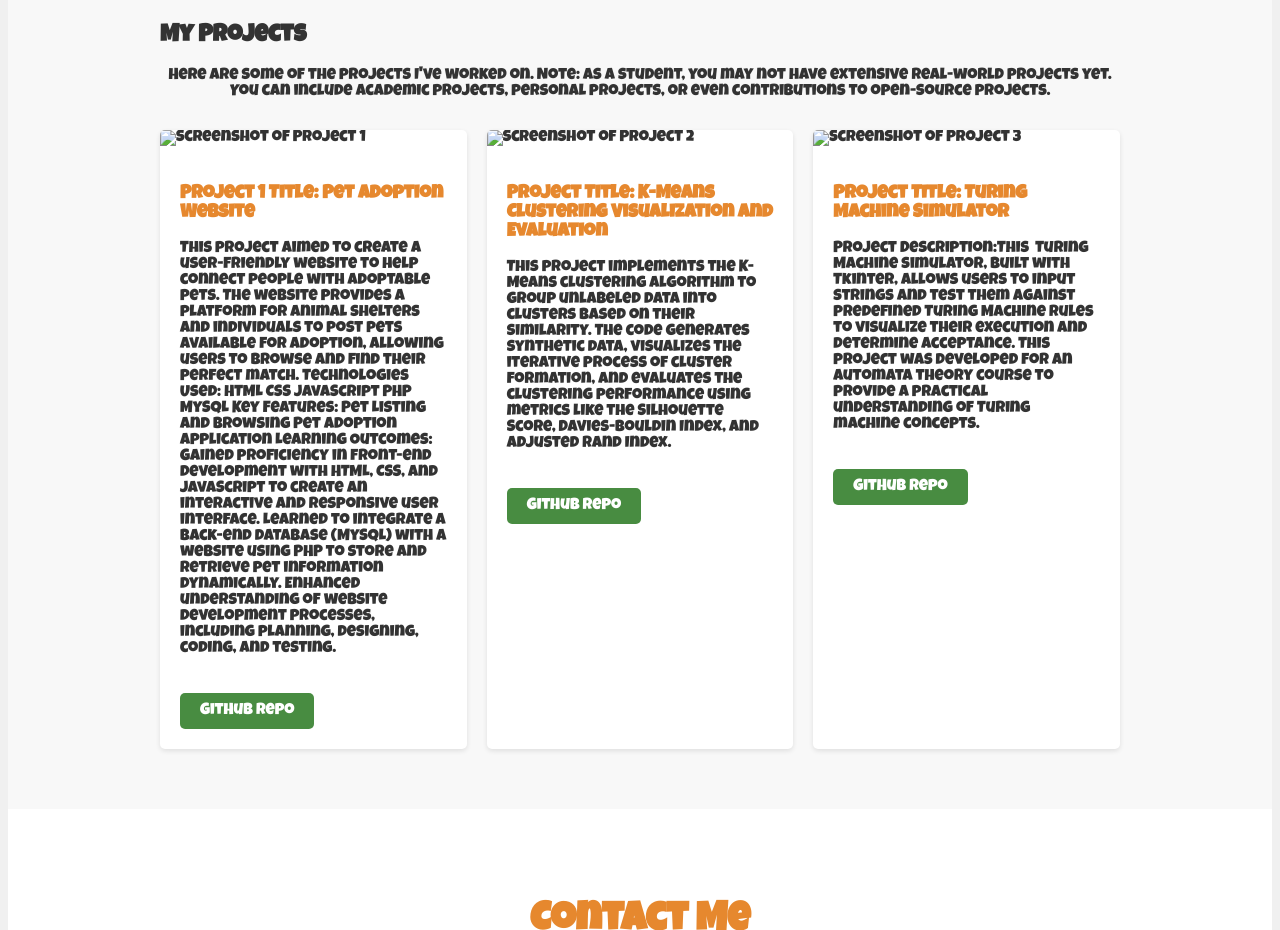
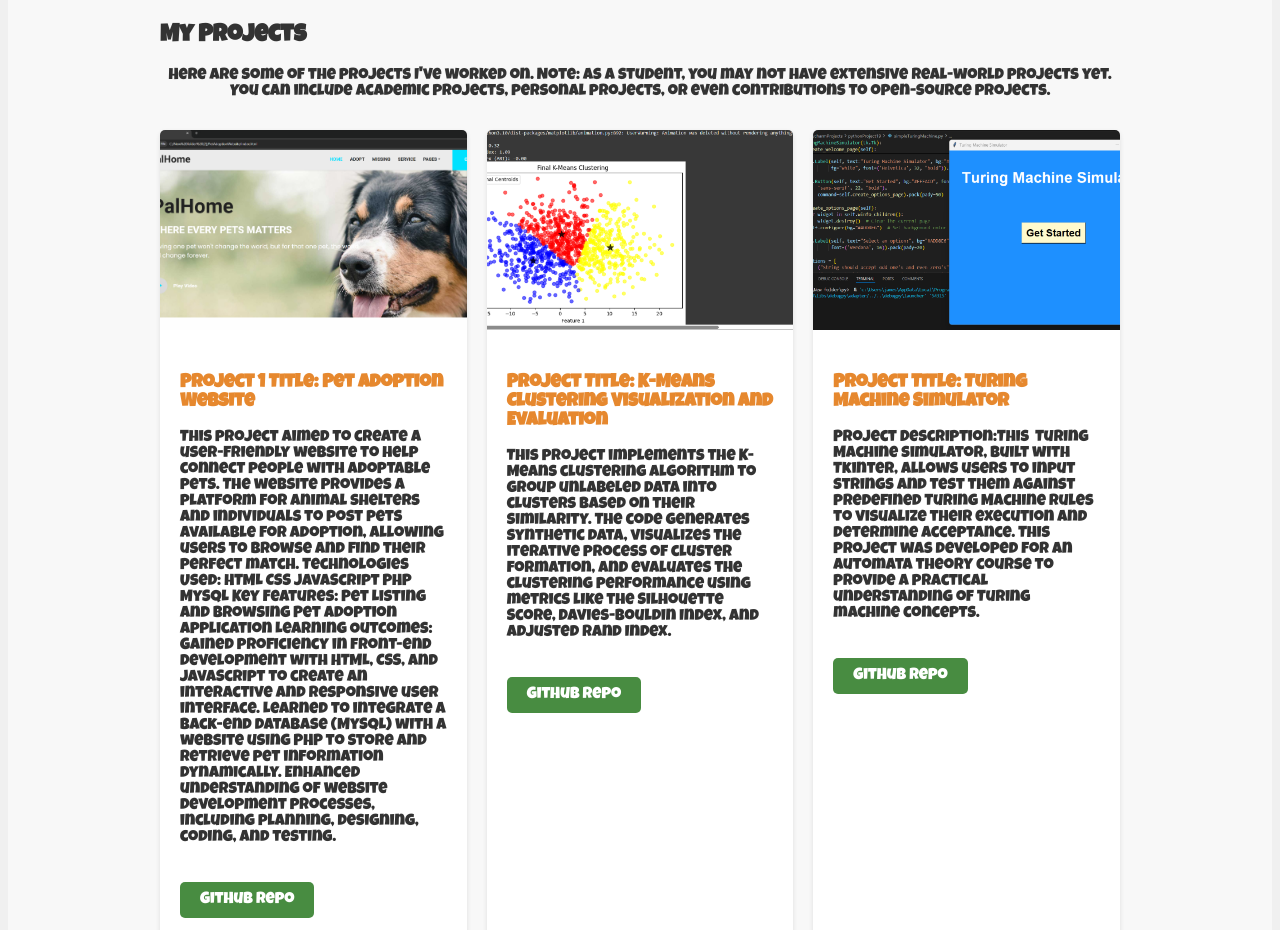
Before and after one commit to jemobanas/ePortfolio, a plain HTML site: page index.html in a window 1280 px wide. Shown: the part 1840-2770 px from the top of the page. Drawn offline with Linux system fonts and the light colour scheme.

Commit message:
Fixed image paths for logo and profile picture

```diff
--- a/index.html
+++ b/index.html
@@ -262,7 +262,7 @@
                 <div class="projects-grid">
                     <div class="project">
                         <div class="project-image">
-                            <img src="images/Screenshot 2024-12-28 132857.png" alt="Screenshot of Project 1">
+                            <img src="image/Screenshot 2024-12-28 132857.png" alt="Screenshot of Project 1">
                         </div>
                         <div class="project-content">
                             <h3 class="project-title" data-project="project1">Project 1 Title: Pet Adoption Website</h3>
@@ -298,7 +298,7 @@
                     </div>
                     <div class="project">
                         <div class="project-image">
-                            <img src="images/Screenshot 2024-12-28 151109.png" alt="Screenshot of Project 2">
+                            <img src="image/Screenshot 2024-12-28 151109.png" alt="Screenshot of Project 2">
                         </div>
                         <div class="project-content">
                             <h3 class="project-title" data-project="project2">Project Title: K-Means Clustering Visualization and Evaluation</h3><p>This project implements the K-Means clustering algorithm to group unlabeled data into clusters based on their similarity. The code generates synthetic data, visualizes the iterative process of cluster formation, and evaluates the clustering performance using metrics like the Silhouette Score, Davies-Bouldin Index, and Adjusted Rand Index.</p>
@@ -307,7 +307,7 @@
                     </div>
                     <div class="project">
                         <div class="project-image">
-                            <img src="images/Screenshot 2024-12-28 152931.png" alt="Screenshot of Project 3">
+                            <img src="image/Screenshot 2024-12-28 152931.png" alt="Screenshot of Project 3">
                         </div>
                         <div class="project-content">
                             <h3 class="project-title" data-project="project3">Project Title: Turing Machine Simulator</h3><p>Project Description:This  Turing Machine simulator, built with Tkinter, allows users to input strings and test them against predefined Turing Machine rules to visualize their execution and determine acceptance. This project was developed for an automata theory course to provide a practical understanding of Turing machine concepts.</p>
```
